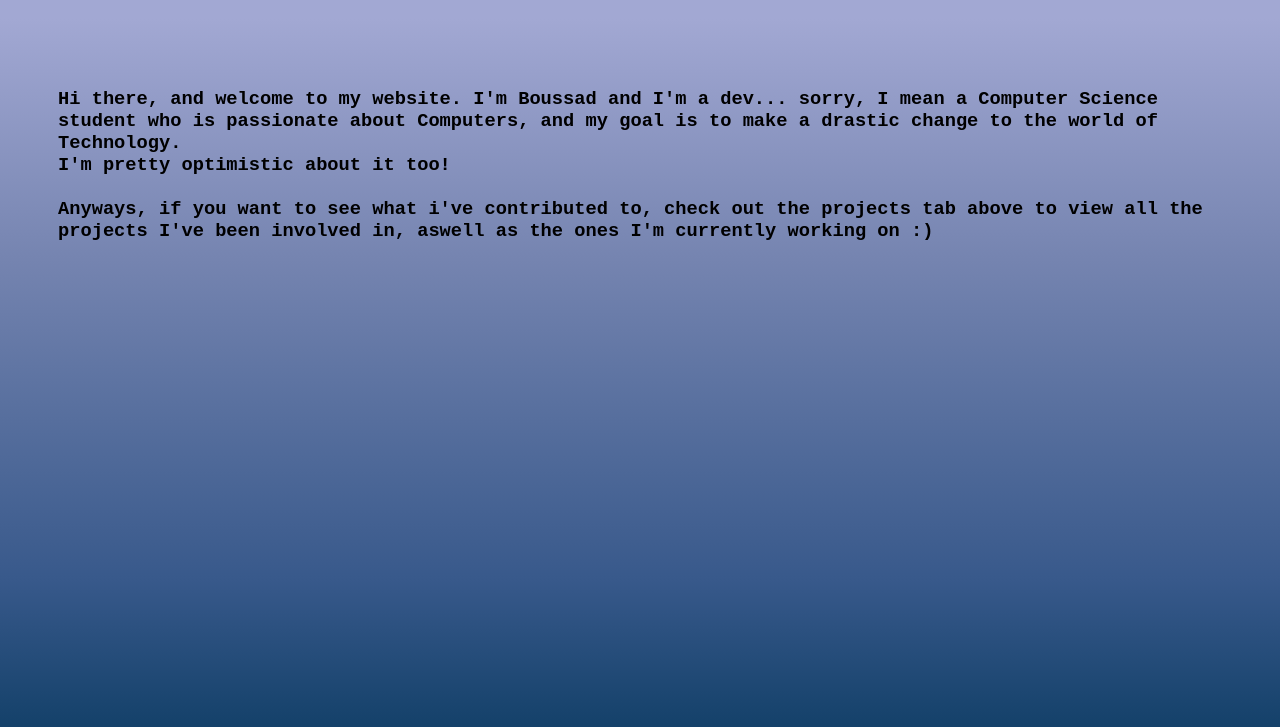
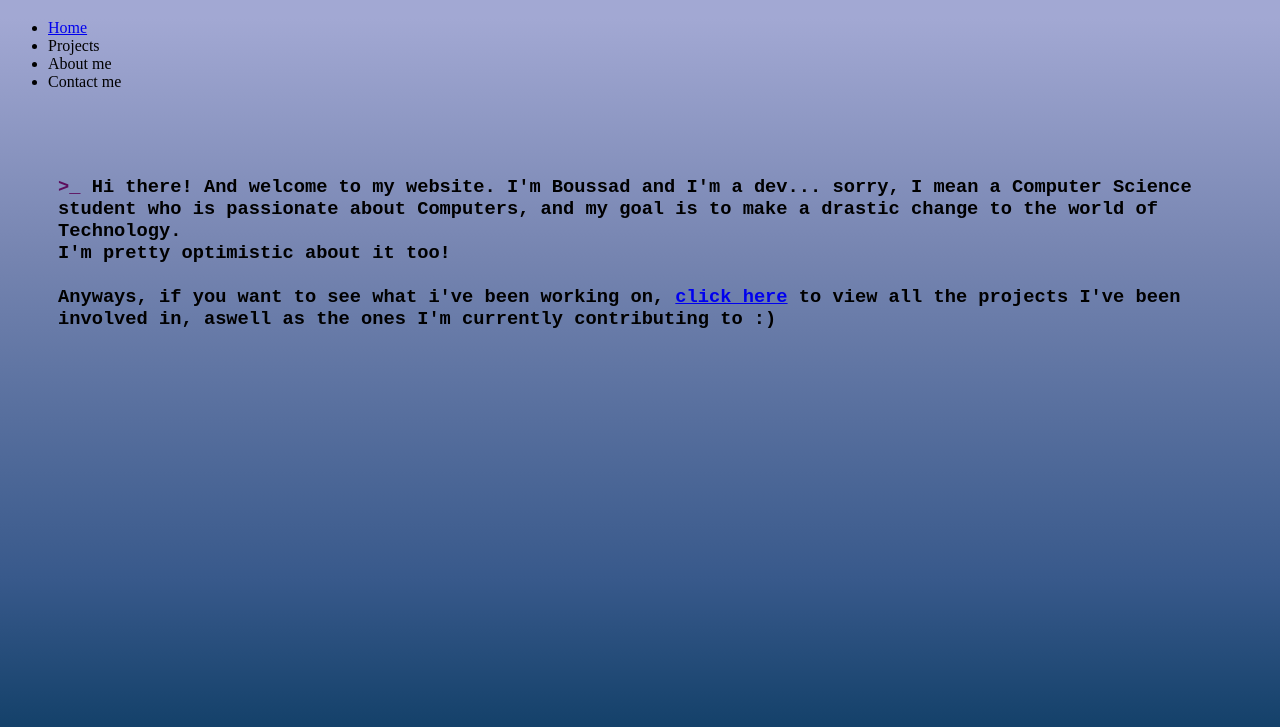
Before and after one commit to DecimalByte/decimalbyte.github.io, a website: page index.html in a window 1280 px wide. Shown: the part 61-788 px from the top of the page. Drawn offline with Linux system fonts and the light colour scheme.

Commit message:
Update index.html

```diff
--- a/index.html
+++ b/index.html
@@ -3,14 +3,26 @@
     <head>
         <meta charset="UTF-8">
         <link rel="stylesheet" href="styles.css">
-        <title>Welcome!</title>
+        <title>The point is...</title>
     </head>
     <body>
         <div id="title">
             <h1>Welcome!</h1>
         </div>
+
+        <div class="navigation_bar">
+            <nav>
+                <ul id="navigation_list">
+                    <li><a href="index.html">Home</a></li>
+                    <li><a href="projects.html"></a>Projects</li>
+                    <li><a href="about_me.html"></a>About me</li>
+                    <li><a href="contact.html"></a>Contact me</li>
+                </ul>
+            </nav>
+        </div>
+
         <div id="intro">
-            <h3>Hi there, and welcome to my website. I'm Boussad
+            <h3><span style="color: rgb(93, 14, 93);">>_</span>&nbsp;Hi there! And welcome to my website. I'm Boussad
                 and I'm a dev... sorry, I mean a Computer Science student who
                 is passionate about Computers,
                 and my goal is to make a drastic change to the
@@ -18,9 +30,9 @@
                 <br>
                 I'm pretty optimistic about it too!
                 <br><br>
-                Anyways, if you want to see what i've contributed to, check out the projects tab above
+                Anyways, if you want to see what i've been working on, <a href="google.com">click here</a>
                 to view all the projects I've been involved in, aswell as
-                the ones I'm currently working on :)
+                the ones I'm currently contributing to :)
 
 
             </h3>
```
